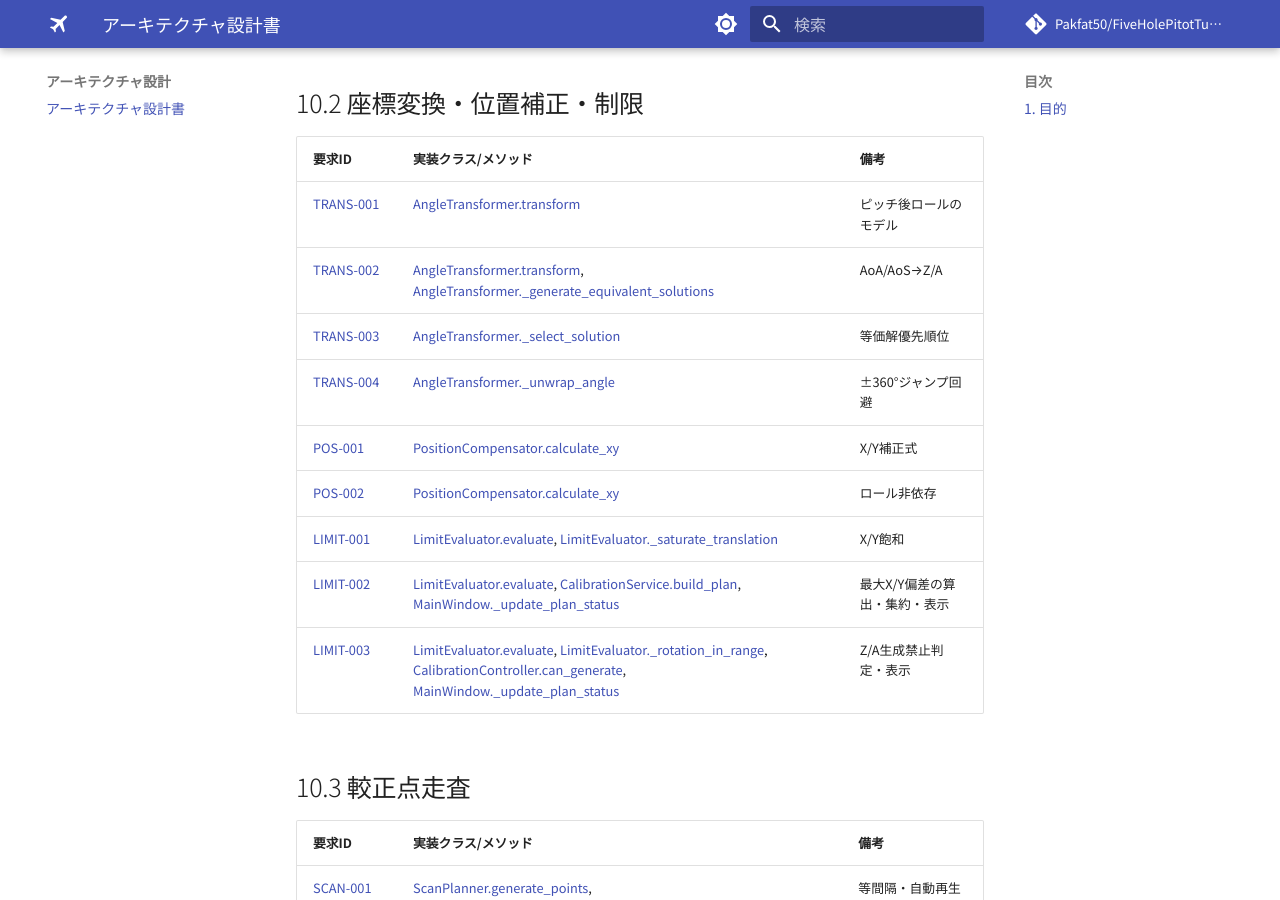
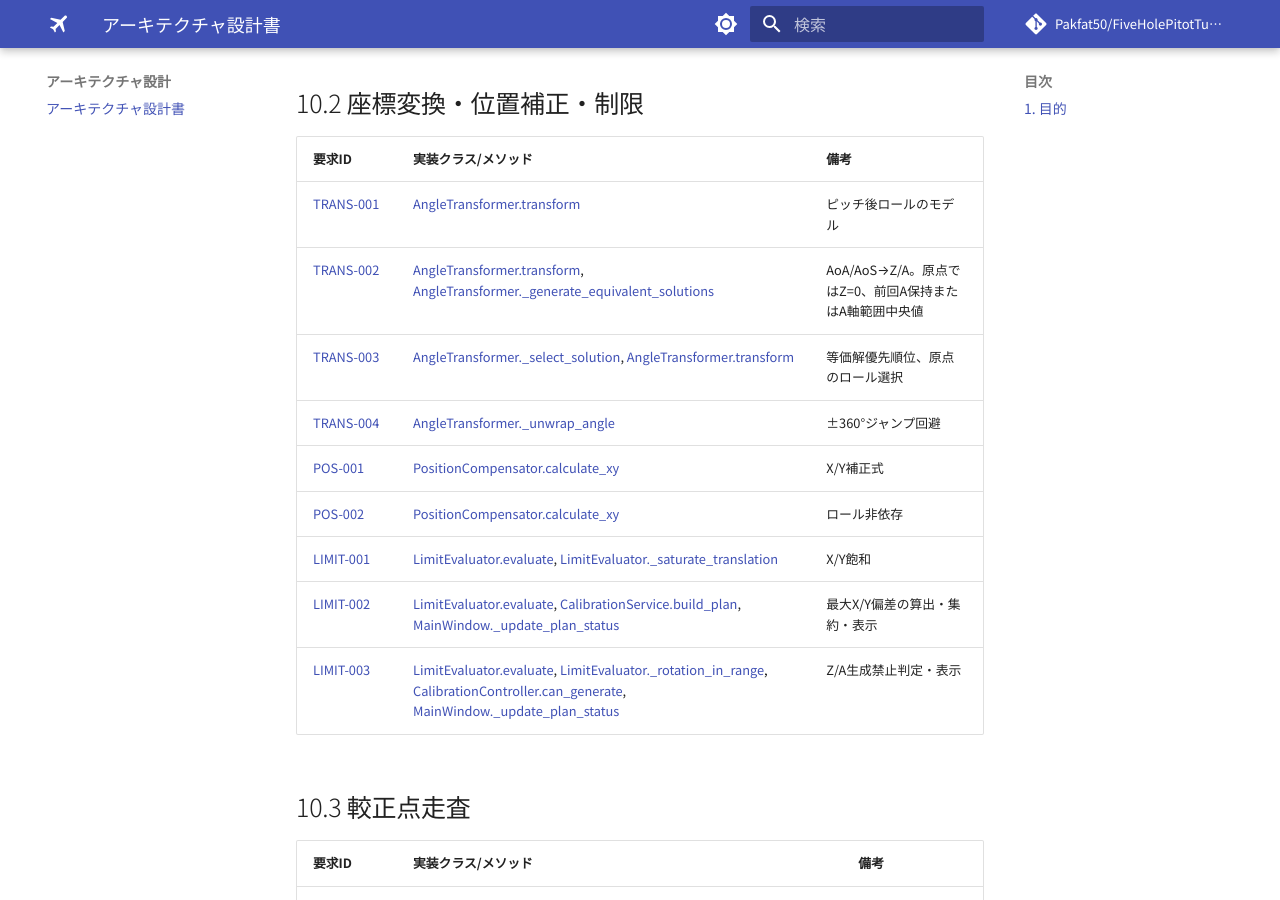
Before and after one commit to Pakfat50/FiveHolePitotTubeCalibration, an MkDocs documentation site: the page built from docs/architecture_design.md, in a window 1280 px wide and 900 px high, scrolled down 15307 px. Built offline with MkDocs 1.6.1 and Material for MkDocs 9.7.7, drawn with Linux system fonts in a browser that asks for light colours; comment, search, counter and statistics services are not loaded.

Commit message:
docs: trace zero-angle selection in architecture matrix

```diff
--- a/docs/architecture_design.md
+++ b/docs/architecture_design.md
@@ -769,8 +769,8 @@ stateDiagram-v2
 | 要求ID | 実装クラス/メソッド | 備考 |
 |---|---|---|
 | <a id="architecture-req-trans-001"></a>[[REQ:REQ-TRANS-001]] | [[API:transform.AngleTransformer.transform]] | ピッチ後ロールのモデル |
-| <a id="architecture-req-trans-002"></a>[[REQ:REQ-TRANS-002]] | [[API:transform.AngleTransformer.transform]], [[API:transform.AngleTransformer._generate_equivalent_solutions]] | AoA/AoS→Z/A |
-| <a id="architecture-req-trans-003"></a>[[REQ:REQ-TRANS-003]] | [[API:transform.AngleTransformer._select_solution]] | 等価解優先順位 |
+| <a id="architecture-req-trans-002"></a>[[REQ:REQ-TRANS-002]] | [[API:transform.AngleTransformer.transform]], [[API:transform.AngleTransformer._generate_equivalent_solutions]] | AoA/AoS→Z/A。原点ではZ=0、前回A保持またはA軸範囲中央値 |
+| <a id="architecture-req-trans-003"></a>[[REQ:REQ-TRANS-003]] | [[API:transform.AngleTransformer._select_solution]], [[API:transform.AngleTransformer.transform]] | 等価解優先順位、原点のロール選択 |
 | <a id="architecture-req-trans-004"></a>[[REQ:REQ-TRANS-004]] | [[API:transform.AngleTransformer._unwrap_angle]] | ±360°ジャンプ回避 |
 | <a id="architecture-req-pos-001"></a>[[REQ:REQ-POS-001]] | [[API:positioning.PositionCompensator.calculate_xy]] | X/Y補正式 |
 | <a id="architecture-req-pos-002"></a>[[REQ:REQ-POS-002]] | [[API:positioning.PositionCompensator.calculate_xy]] | ロール非依存 |
```
